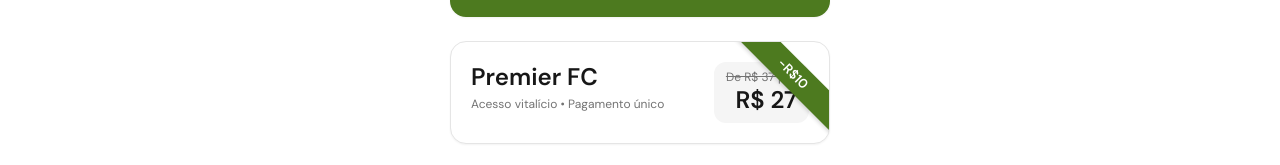
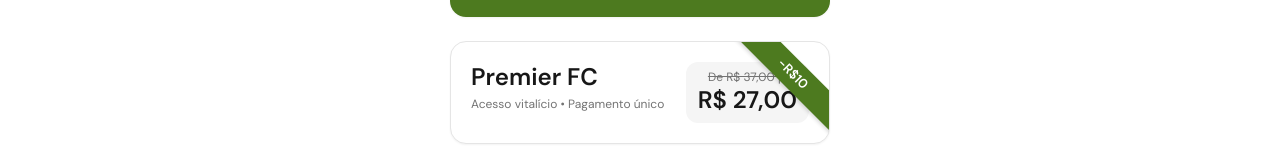
Before and after one commit to guilhermesimas542-lab/Premier-Claude-code, a React (Vite) app: page /bd in a window 1280 px wide. Shown: the part 241-406 px from the top of the page. Built offline with nearby package versions, Linux system fonts and the light colour scheme; no server answers; the database is empty; the HTML template or start-up script is replaced by a standard one; a web font is replaced by a local one.

Commit message:
Changes
Co-authored-by: guilhermesimas542-lab <256834992+guilhermesimas542-lab@users.noreply.github.com>

```diff
--- a/src/pages/Backredirect.tsx
+++ b/src/pages/Backredirect.tsx
@@ -102,10 +102,10 @@ export default function Backredirect() {
             </div>
             <div className="bg-neutral-100 rounded-xl px-3 py-2 text-right">
               <div className="text-xs text-neutral-500 line-through leading-tight">
-                De R$ 37 por
+                De R$ 37,00 por
               </div>
               <div className="font-extrabold text-2xl text-neutral-900 leading-tight">
-                R$ 27
+                R$ 27,00
               </div>
             </div>
           </div>
```
